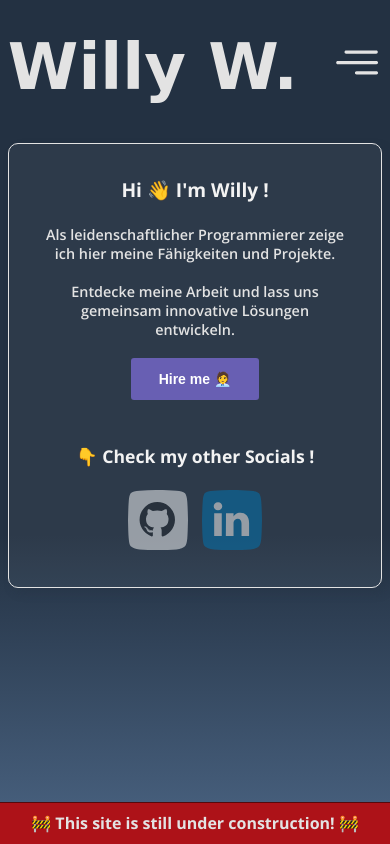
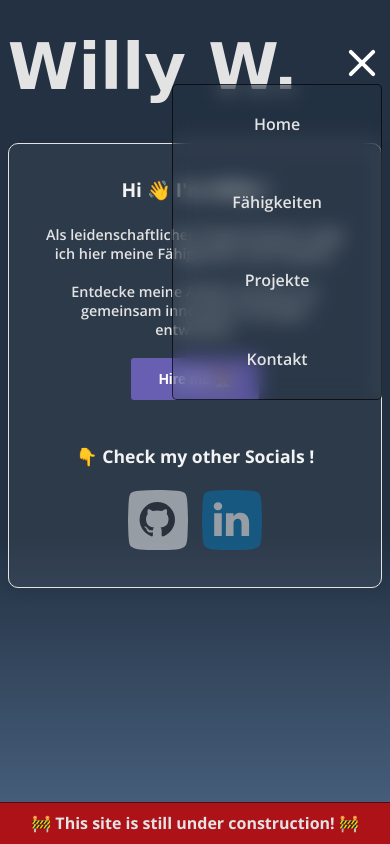
Before and after one commit to willywdev/willywdev.github.io, a plain HTML site: page index.html in a window 390 px wide. Both pictures are taken after a click on the picture 357 px from the left and 63 px from the top of the page. Drawn offline with nearby package versions, Linux system fonts and the light colour scheme; a web font is replaced by a local one.

Commit message:
added hamburger menu + little javascript for it

```diff
--- a/general.css
+++ b/general.css
@@ -7,6 +7,7 @@
   --section2bg: #120b4c;
   --section3bg: #685fb3;
   --section4bg: #52d830;
+  --transparent-color: #2331422f;
 }
 
 body,
@@ -210,13 +211,29 @@ section.landing {
     font-size: 4rem;
     padding: 0;
   }
-  #landing-page-picture,
+  #landing-page-picture {
+    display: none;
+  }
   .navigation-links {
     display: none;
+    flex-direction: column;
+    position: absolute;
+    right: 2vw;
+    top: 10vh;
+    text-align: center;
+    overflow: hidden;
+    background-color: var(--transparent-color);
+    border: 1px solid rgba(0, 0, 0, 0.699);
+    border-radius: 5px;
+    backdrop-filter: blur(10px);
   }
   .hamburger {
     display: block;
   }
+  .close-menu {
+    display: none;
+  }
+
   main {
     justify-content: center;
   }
--- a/header.css
+++ b/header.css
@@ -53,3 +53,12 @@ header a {
   width: 50px;
   cursor: pointer;
 }
+
+.close-menu {
+  position: absolute;
+  height: 40px;
+  width: 40px;
+  right: 2vw;
+  display: none;
+  cursor: pointer;
+}
--- a/index.html
+++ b/index.html
@@ -5,6 +5,7 @@
     <meta http-equiv="X-UA-Compatible" content="IE=edge" />
     <meta name="viewport" content="width=device-width, initial-scale=1.0" />
     <title>Portfolio</title>
+    <script type="text/javascript" src="main.js"></script>
     <link rel="icon" type="image/x-icon" href="/images/favicon.ico" />
     <link rel="preconnect" href="https://fonts.googleapis.com" />
     <link rel="preconnect" href="https://fonts.gstatic.com" crossorigin />
@@ -33,13 +34,12 @@
       <section class="landing" id="landing">
         <header class="wrapper">
           <div class="navbar-h1">
-            <!-- Animation einfügen
-        <div class="navbar-h1  animate__animated animate__zoomInLeft animate__slow"> -->
+
             <a href="." id="home"><h1 id="logo-text">Willy W.</h1></a>
           </div>
-          <ul class="navigation-links">
+          <ul class="navigation-links" id="menu">
             <li>
-              <a href="."><span class="nav-buttons">Home</span></a>
+              <a href="#start"><span class="nav-buttons">Home</span></a>
               <div class="nav-dot"></div>
             </li>
             <li>
@@ -59,10 +59,19 @@
           <!-- Hamburger Menü für schmale Geräte -->
           <img
             src="images/iconmonstr-menu-right-lined.svg"
-            alt="hamburger-menu"
-            class="hamburger" />
+            alt="Open Navbar"
+            class="hamburger"
+            onclick="openNavbar()"
+            id="menu-open"
+            />
+            <img
+            src="images/close-button.svg"
+            alt="Close Navbar"
+            class="close-menu"
+            onclick="closeNavbar()"
+            id="menu-close"/>
         </header>
-        <main class="wrapper">
+        <main class="wrapper" id="start">
           <div class="main-element">
             <h1>Hi 👋 I'm Willy !</h1>
             <br />
@@ -79,14 +88,14 @@
               ><img
                 class="socials"
                 src="images/github.svg"
-                alt="Github Logo Picture"
+                alt="Github Link"
                 id="first-social"
             /></a>
             <a href=""
               ><img
                 class="socials"
                 src="images/linkedin.svg"
-                alt="LinkedIn Logo Picture" />
+                alt="LinkedIn Link" />
             </a>
           </div>
         </main>
--- /dev/null
+++ b/main.js
@@ -0,0 +1,11 @@
+function openNavbar() {
+    document.getElementById("menu").style.display = "flex";
+    document.getElementById("menu-open").style.display = "none";
+    document.getElementById("menu-close").style.display = "block";
+}
+
+function closeNavbar() {
+    document.getElementById("menu-close").style.display = "none";
+    document.getElementById("menu-open").style.display = "block";
+    document.getElementById("menu").style.display = "none";
+}
```
Also changed, not shown: images/close-button.svg (added).
